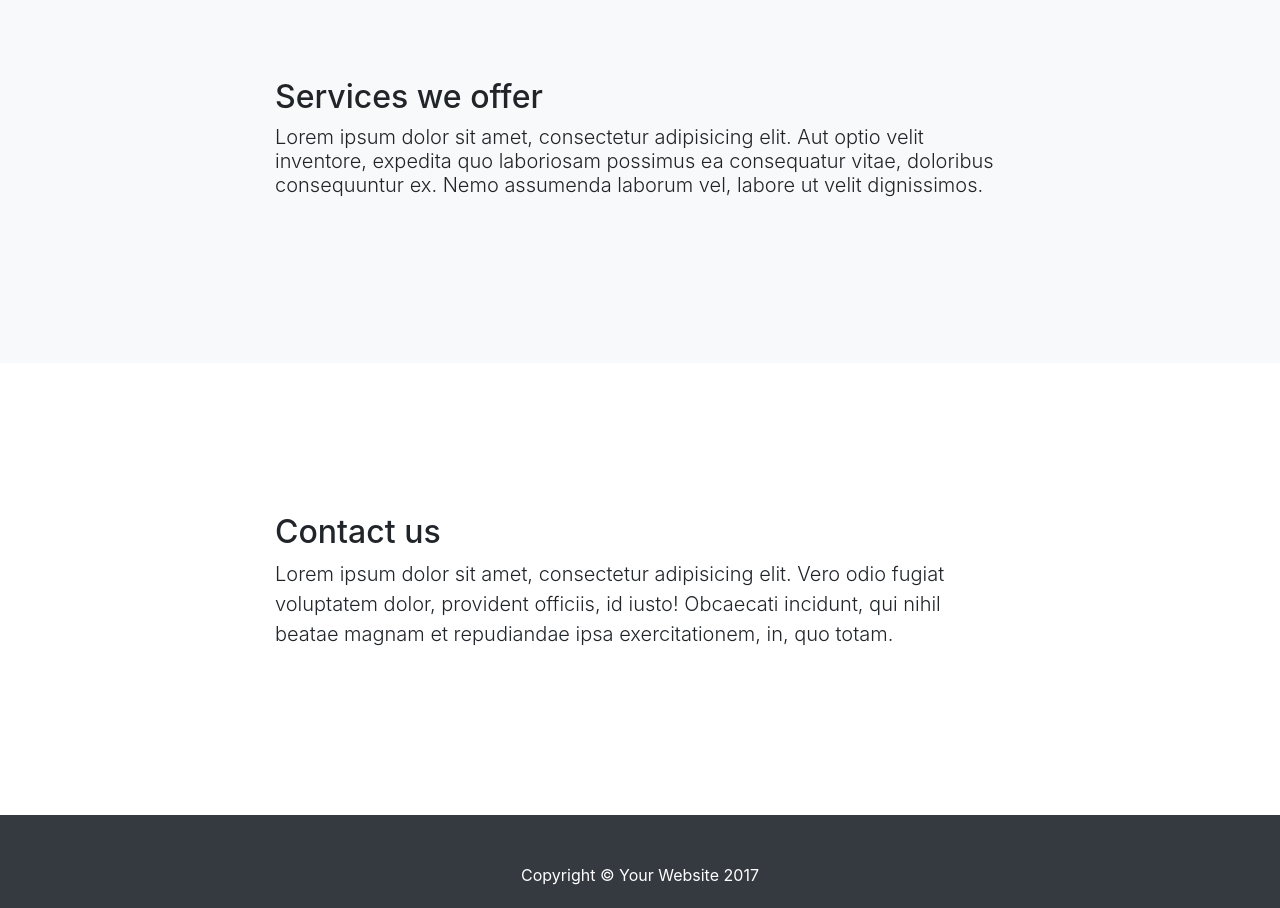
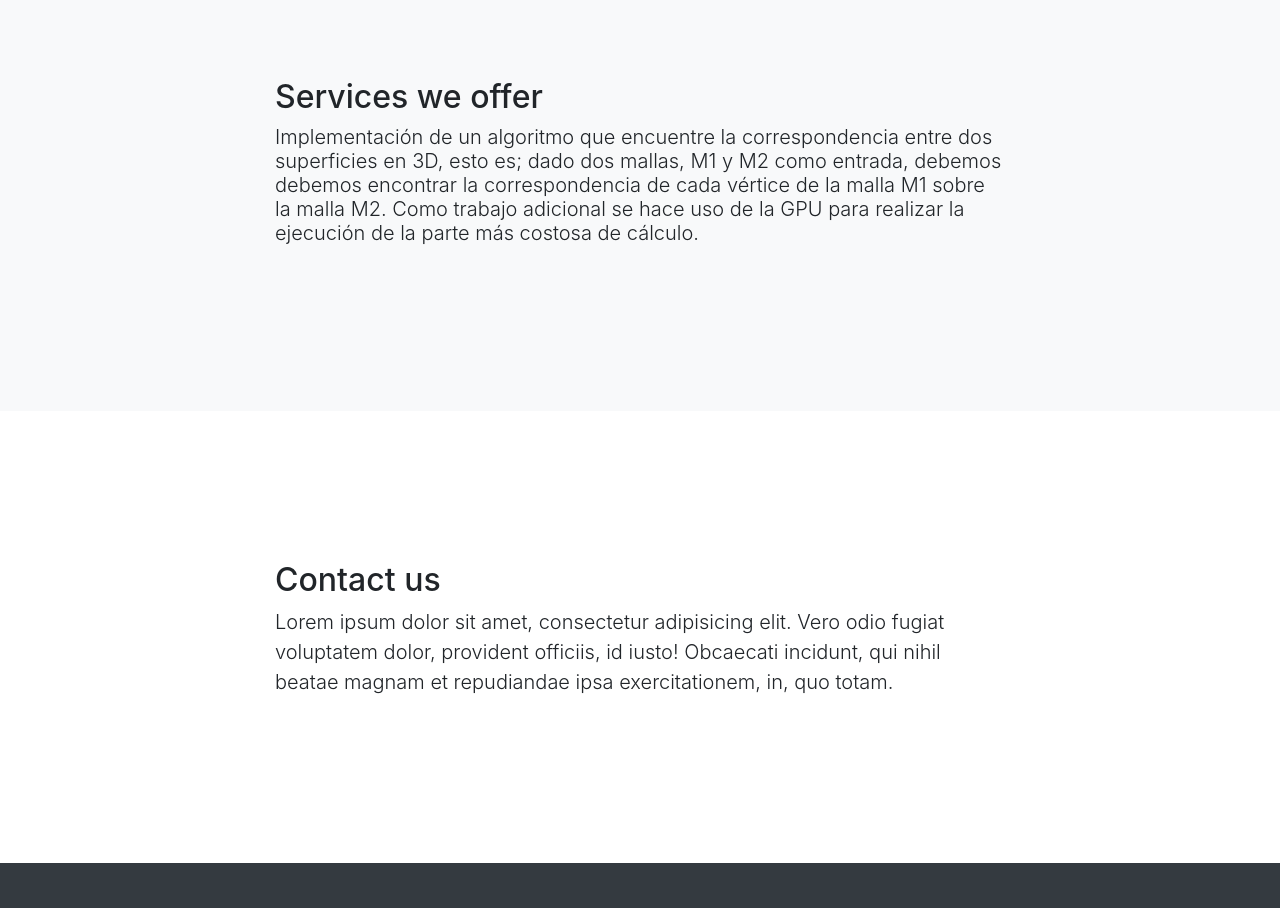
Before and after one commit to johan2008/Surface-Correspondence, a website with bundled scripts: page index.html in a window 1280 px wide. Shown: the part 1020-1928 px from the top of the page. Built offline with nearby package versions, Linux system fonts and the light colour scheme.

Commit message:
Update index.html

```diff
--- a/index.html
+++ b/index.html
@@ -74,7 +74,7 @@ Using Symmetry Axis Curves</h1>
           <div class="col-lg-8 mx-auto">
             <h2>Services we offer</h2>
             <h5>
-            <p class="lead">Lorem ipsum dolor sit amet, consectetur adipisicing elit. Aut optio velit inventore, expedita quo laboriosam possimus ea consequatur vitae, doloribus consequuntur ex. Nemo assumenda laborum vel, labore ut velit dignissimos.</p>
+            <p class="lead">Implementación de un algoritmo que encuentre la correspondencia entre dos superficies en 3D, esto es; dado dos mallas, M1 y M2  como entrada, debemos debemos encontrar la correspondencia de cada vértice de la malla M1 sobre la malla M2. Como trabajo adicional se hace uso de la GPU para realizar la ejecución de la parte más costosa de cálculo. </p>
             </h5>
             </div>
         </div>
```
